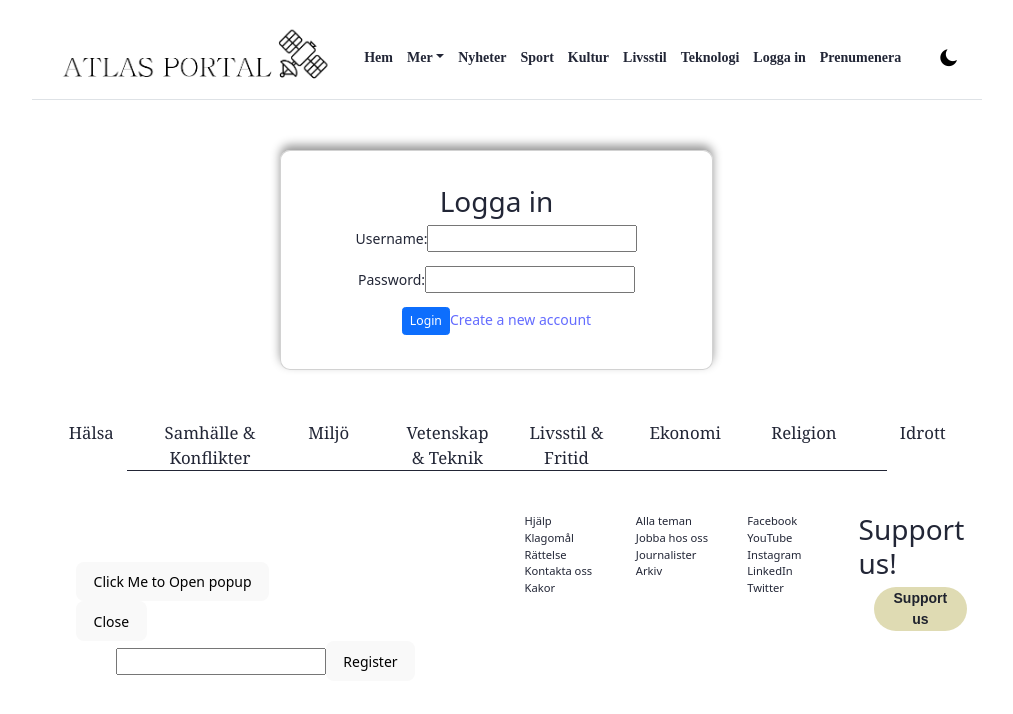
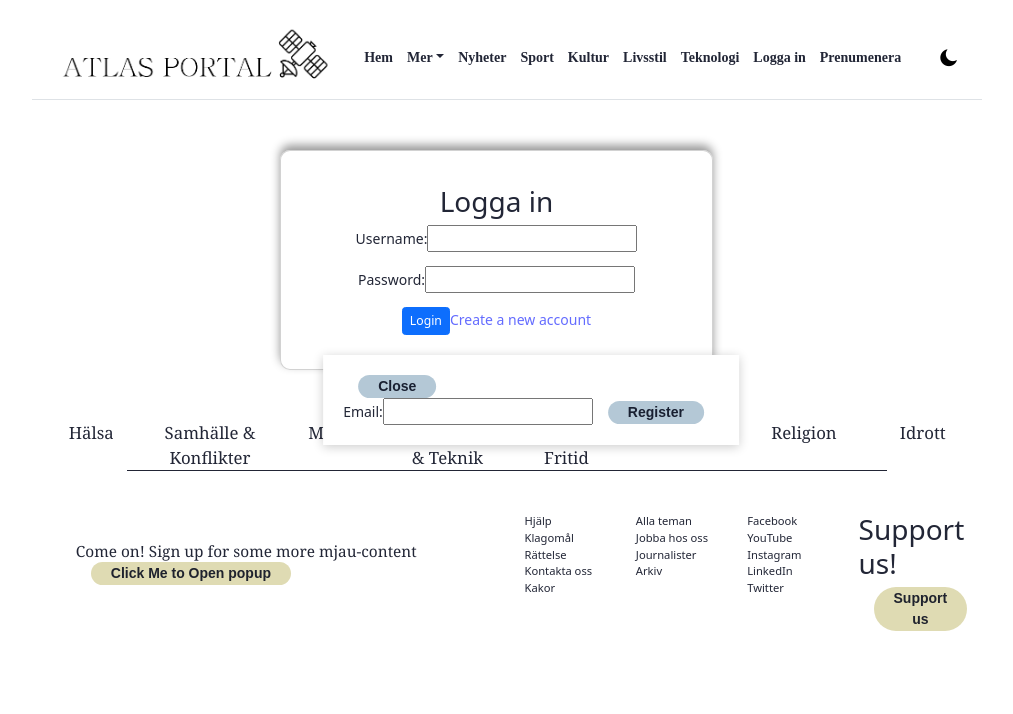
Before and after one commit to Drumpe/G3-WebbSPA, a React (Vite) app in the folder reactapp/: page / in a window 1280 px wide. Both pictures are taken after a click on the button "Click Me to Open popup". Shown: the top 714 px of the page, without its empty margins (109-1122 px from the left). Built offline with nearby package versions, Linux system fonts and the light colour scheme.

Commit message:
the popup looks a little bit better

```diff
--- /dev/null
+++ b/reactapp/src/components/SignUpNewsletter/PopUp.css
@@ -0,0 +1,26 @@
+/* Popup styles */
+.popup-overlay {
+    display: none;
+    position: fixed;
+    top: 50%;
+    left: 50%;
+    transform: translate(-50%, -50%);
+    background: white;
+    padding: 20px;
+    box-shadow: 0 2px 10px rgba(0, 0, 0, 0.2);
+    z-index: 1000;
+}
+
+.show {
+    display: block;
+}
+
+/* Close button styles */
+.close-button {
+    position: absolute;
+    top: 5px;
+    right: 5px;
+    background: none;
+    border: none;
+    cursor: pointer;
+}
--- a/reactapp/src/components/SignUpNewsletter/PopUp.jsx
+++ b/reactapp/src/components/SignUpNewsletter/PopUp.jsx
@@ -1,15 +1,17 @@
 import React, { useState } from 'react';
+import './PopUp.css';
 
 
 const PopUp = ({ isOpen, onClose, onSubmit }) => {
     const [email, setEmail] = useState('');
+    const popupClassName = isOpen ? 'popup-overlay show' : 'popup-overlay';
 
 
     if (!isOpen) return null;
 
     return (
-        <div>
-            <button className="close-button" onClick={onClose}>
+        <div className={popupClassName}>
+            <button className="btn-footer bf-1" onClick={onClose}>
                 Close
             </button>
             <form>
@@ -22,7 +24,7 @@ const PopUp = ({ isOpen, onClose, onSubmit }) => {
                         required
                     />
                 </label>
-                <button type="submit" onClick={onSubmit}>Register</button>
+                <button type="submit" className="btn-footer bf-1" onClick={onSubmit}>Register</button>
             </form>
         </div>
     );
--- a/reactapp/src/components/SignUpNewsletter/signUp.jsx
+++ b/reactapp/src/components/SignUpNewsletter/signUp.jsx
@@ -18,17 +18,18 @@ const SignUp = () => {
     };
 
     const handleEmailSubmit = () => {
-        // Simulate email registration process here (no API call needed)
+        // Simulate email registration
+        <p>Thank you for signing up!</p>
         closePopup();
     };
 
 
     return (
-        <div className="footer text-white ">
+        <div className="footer">
 
             <div style={{ display: 'block', padding: 30 }}>
                 <h2 className="signup-text">Come on! Sign up for some more mjau-content</h2>
-                <button type="button" onClick={openPopup}>
+                <button type="registerButton" className="btn-footer bf-2" onClick={openPopup}>
                     Click Me to Open popup
                 </button>
                 <PopUp isOpen={isPopupOpen} onClose={closePopup} onSubmit={handleEmailSubmit} />
```
